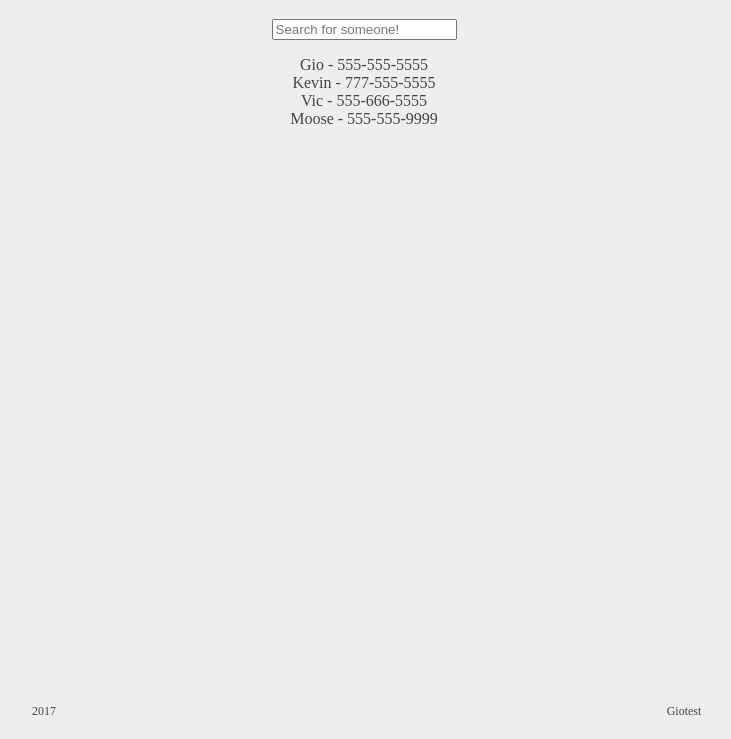
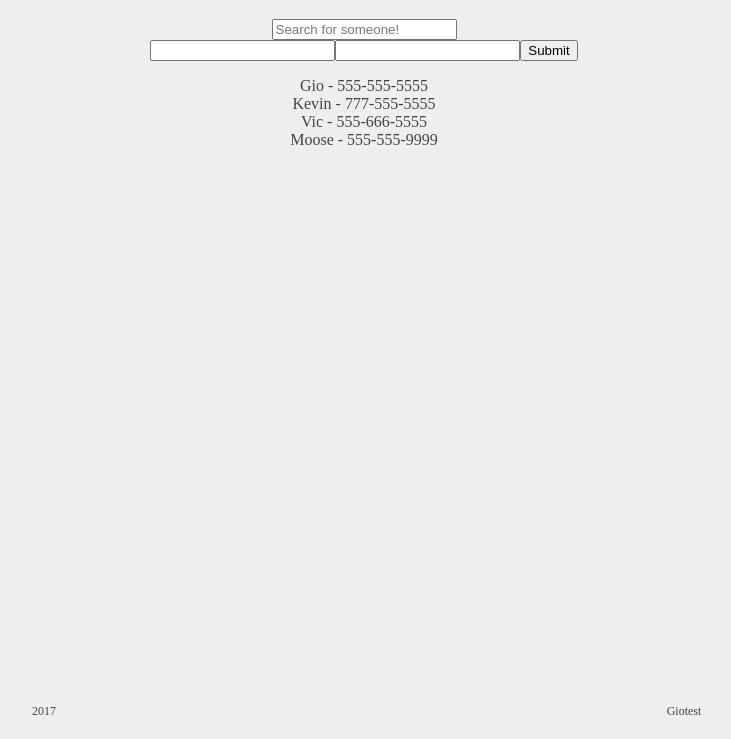
Before and after one commit to its-gio/ContactList, a React app: page / in a window 1280 px wide. Shown: the part 61-800 px from the top of the page, without its empty margins (276-1007 px from the left). Built offline with nearby package versions, Linux system fonts and the light colour scheme.

Commit message:
Can now add to list and overflow auto for scroll effect

```diff
--- a/src/css/styles.scss
+++ b/src/css/styles.scss
@@ -8,4 +8,6 @@ body, html{
 .Home ul{
   list-style: none;
   padding: 0;
+  max-height: 470px;
+  overflow: auto;
 }
--- a/src/js/components/Home.js
+++ b/src/js/components/Home.js
@@ -3,27 +3,43 @@ import React from "react";
 import Contact from "../contact/Contact";
 
 export default class Home extends React.Component {
-  constructor(){
-    super();
+  constructor(props){
+    super(props);
     this.state = {
-      search: ''
+      search: '',
+      contacts: props.contacts
     }
   }
   updateSearch(e){
-    e.preventDefault();
     this.setState({
       search: e.target.value
+    });
+  }
+  addContact(e){
+    e.preventDefault();
+    let name = this.refs.name.value;
+    let phone = this.refs.phone.value;
+    let id = this.state.contacts.length;
+    this.setState({
+      contacts: this.state.contacts.concat({id: id + 1, name, phone})
     })
+    this.refs.name.value = '';
+    this.refs.phone.value = '';
   }
   render() {
-    let filterContacts = this.props.contacts.filter(
+    let filterContacts = this.state.contacts.filter(
       (contact) => {
         return contact.name.toLowerCase().indexOf(this.state.search.toLowerCase()) != -1;
       }
     );
     return (
       <div class="Home">
-      <input type="text" onChange={ this.updateSearch.bind(this) } value={ this.state.search } placeholder="Search for someone!" />
+        <input type="text" onChange={ this.updateSearch.bind(this) } value={ this.state.search } placeholder="Search for someone!" />
+        <form onSubmit={ this.addContact.bind(this) }>
+          <input type="text" ref="name" />
+          <input type="text" ref="phone" />
+          <input type="submit" />
+        </form>
         <ul>
           {
             filterContacts.map((contact, i) => { return <Contact contact={ contact } key={i} /> })
--- a/src/js/contact/Contact.js
+++ b/src/js/contact/Contact.js
@@ -1,9 +1,8 @@
 import React from "react";
 
+const Contact = ({contact}) =>
+  <li>
+    { contact.name } - { contact.phone }
+  </li>
 
-export default class Home extends React.Component {
-  render() {
-    return (
-      <li>{ this.props.contact.name } - { this.props.contact.phone }</li>
-  )}
-}
+export default Contact;
```
